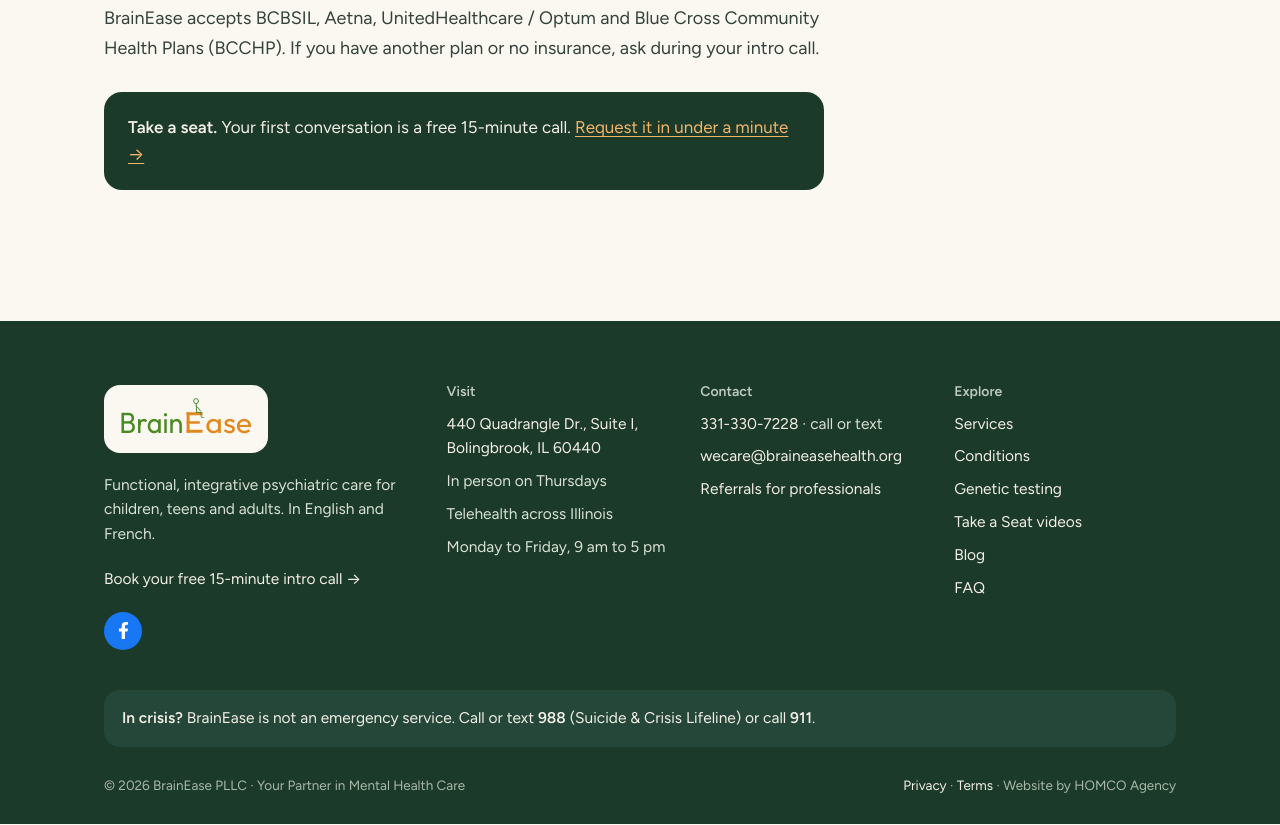
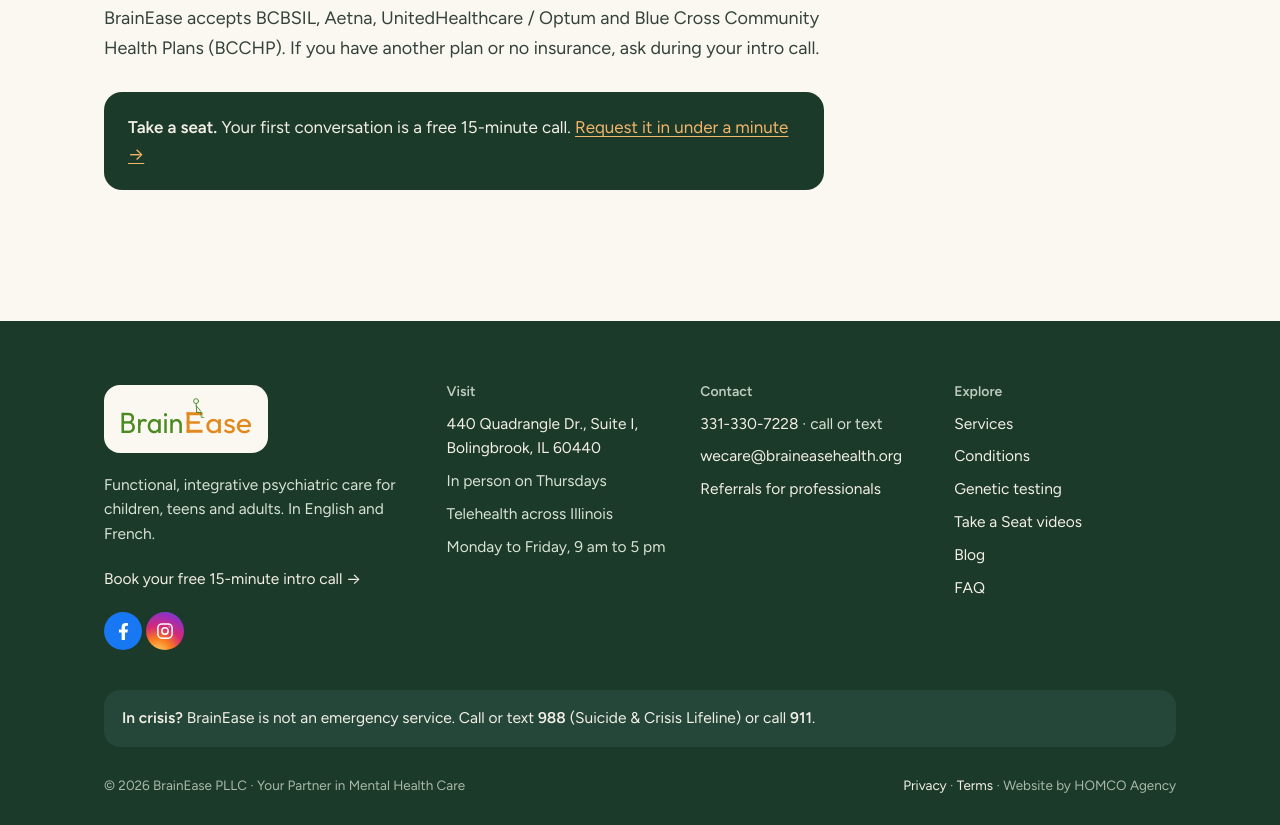
Before and after one commit to fgonguene/brainease-site, a plain HTML site: page blog/what-to-expect.html in a window 1280 px wide. Shown: the part 1624-2449 px from the top of the page. Drawn offline with Linux system fonts and the light colour scheme.

Commit message:
Add Instagram link (footer + sameAs)

```diff
--- a/blog/what-to-expect.html
+++ b/blog/what-to-expect.html
@@ -51,7 +51,7 @@
       <a href="../index.html" aria-label="BrainEase home" style="display:inline-block;background:#fbf8f2;border-radius:16px;padding:10px 14px"><svg style="height:40px;width:auto" class="ez " viewBox="0 -26 600 176" role="img" aria-label="BrainEase"><text x="6" y="140" font-family="Outfit,sans-serif" font-size="128" fill="#4a8a22" textLength="282" lengthAdjust="spacingAndGlyphs">Brain</text><g transform="translate(302 50) scale(1)" fill="#e1891f"><rect width="13" height="90" rx="1"/><rect width="70" height="13" rx="1"/><rect y="39" width="58" height="12" rx="1"/><rect y="77" width="70" height="13" rx="1"/></g><text x="384" y="140" font-family="Outfit,sans-serif" font-size="128" fill="#e1891f" textLength="206" lengthAdjust="spacingAndGlyphs">ase</text><g transform="translate(346 50) scale(1.2)"><g class="" fill="none" stroke="var(--ez,#3d7f1f)" stroke-width="3.2" stroke-linecap="round" stroke-linejoin="round"><circle class="d" cx="-2" cy="-41" r="9" pathLength="1" style="--d:0.30s"/><path class="d" d="M-1.5 -32 L0 0" pathLength="1" style="--d:0.58s"/><path class="d" d="M-1 -23 L9 -12 L15 -4" pathLength="1" style="--d:0.86s"/><path class="d" d="M0 0 L16 1" pathLength="1" style="--d:1.14s"/><g class="leg"><path class="d" d="M16 1 L18 19 L25 19" pathLength="1" style="--d:1.42s"/></g></g></g></svg></a>
       <p>Functional, integrative psychiatric care for children, teens and adults. In English and French.</p>
       <p><a href="../contact.html#request" data-eze="book">Book your free 15-minute intro call →</a></p>
-      <p><a href="https://www.facebook.com/braineasehealthpllc" target="_blank" rel="noopener" aria-label="BrainEase on Facebook" title="BrainEase on Facebook" style="display:inline-flex;align-items:center;justify-content:center;width:38px;height:38px;border-radius:50%;background:#1877F2"><svg width="17" height="17" viewBox="0 0 320 512" fill="#ffffff" aria-hidden="true"><path d="M279.14 288l14.22-92.66h-88.91v-60.13c0-25.35 12.42-50.06 52.24-50.06h40.42V6.26S260.43 0 225.36 0c-73.22 0-121.08 44.38-121.08 124.72v70.62H22.89V288h81.39v224h100.17V288z"/></svg></a></p>
+      <p><a href="https://www.facebook.com/braineasehealthpllc" target="_blank" rel="noopener" aria-label="BrainEase on Facebook" title="BrainEase on Facebook" style="display:inline-flex;align-items:center;justify-content:center;width:38px;height:38px;border-radius:50%;background:#1877F2"><svg width="17" height="17" viewBox="0 0 320 512" fill="#ffffff" aria-hidden="true"><path d="M279.14 288l14.22-92.66h-88.91v-60.13c0-25.35 12.42-50.06 52.24-50.06h40.42V6.26S260.43 0 225.36 0c-73.22 0-121.08 44.38-121.08 124.72v70.62H22.89V288h81.39v224h100.17V288z"/></svg></a> <a href="https://www.instagram.com/braineasehealthpllc" target="_blank" rel="noopener" aria-label="BrainEase on Instagram" title="BrainEase on Instagram" style="display:inline-flex;align-items:center;justify-content:center;width:38px;height:38px;border-radius:50%;background:radial-gradient(circle at 30% 110%, #feda75 0%, #fa7e1e 30%, #d62976 55%, #962fbf 80%, #4f5bd5 100%)"><svg width="18" height="18" viewBox="0 0 24 24" fill="none" stroke="#ffffff" stroke-width="2" aria-hidden="true"><rect x="2.5" y="2.5" width="19" height="19" rx="5.5"/><circle cx="12" cy="12" r="4.2"/><circle cx="17.6" cy="6.4" r="0.8" fill="#ffffff" stroke="none"/></svg></a></p>
     </div>
     <div><h4>Visit</h4><ul>
       <li><a data-href="mapsUrl" href="#" target="_blank" rel="noopener" data-cfg="address">440 Quadrangle Dr., Suite I, Bolingbrook, IL 60440</a></li>
```
Also changed, not shown: blog/in-person-or-telehealth.html (+1 -1 lines), blog/index.html (+2 -2 lines).
